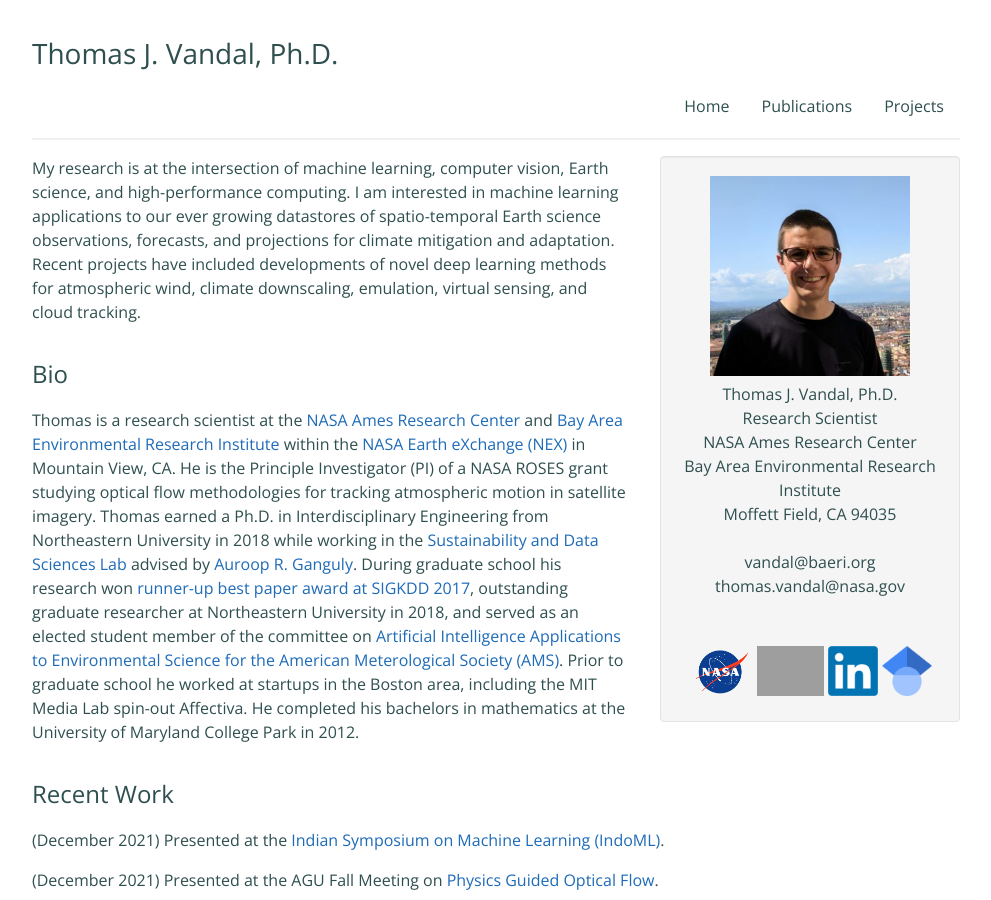
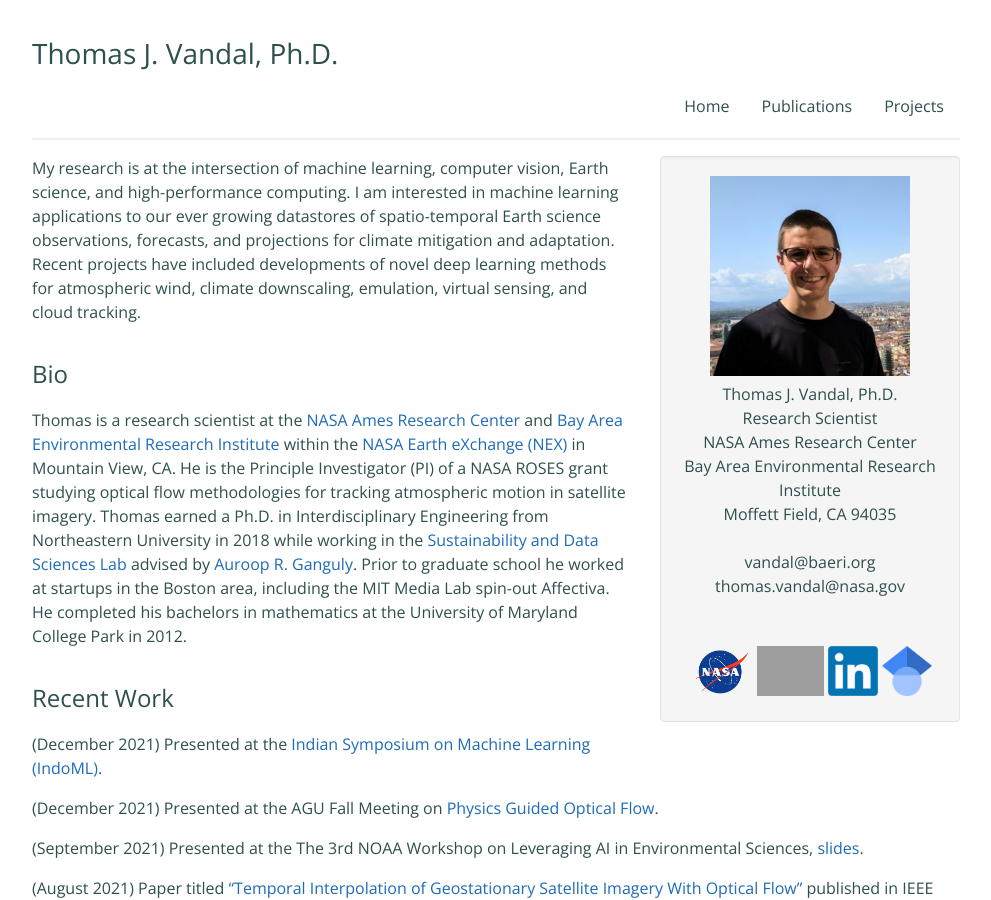
Before and after one commit to tjvandal/tjvandal.github.io, a Jekyll site: the page built from index.md, in a window 1280 px wide and 900 px high. Shown: the whole window, without its empty margins (144-1135 px from the left). Built offline with Jekyll 4.4.1, drawn with Linux system fonts in a browser that asks for light colours; grey boxes are pictures that could not be loaded.

Commit message:
Update index.md

```diff
--- a/index.md
+++ b/index.md
@@ -12,7 +12,7 @@
 
 ## Bio
 
-Thomas is a research scientist at the [NASA Ames Research Center](https://www.nasa.gov/ames/) and [Bay Area Environmental Research Institute](https://baeri.org/) within the [NASA Earth eXchange (NEX)](https://www.nasa.gov/nex) in Mountain View, CA. He is the Principle Investigator (PI) of a NASA ROSES grant studying optical flow methodologies for tracking atmospheric motion in satellite imagery. Thomas earned a Ph.D. in Interdisciplinary Engineering from Northeastern University in 2018 while working in the [Sustainability and Data Sciences Lab](https://web.northeastern.edu/sds/) advised by [Auroop R. Ganguly](https://coe.northeastern.edu/people/ganguly-auroop/). During graduate school his research won [runner-up best paper award at SIGKDD 2017](https://www.kdd.org/awards/view/2017-sigkdd-best-paper-award-winners), outstanding graduate researcher at Northeastern University in 2018, and served as an elected student member of the committee on [Artificial Intelligence Applications to Environmental Science for the American Meterological Society (AMS)](https://www.ametsoc.org/index.cfm/stac/committees/committee-on-artificial-intelligence-applications-to-environmental-science/membership/). Prior to graduate school he worked at startups in the Boston area, including the MIT Media Lab spin-out Affectiva.  He completed his bachelors in mathematics at the University of Maryland College Park in 2012.
+Thomas is a research scientist at the [NASA Ames Research Center](https://www.nasa.gov/ames/) and [Bay Area Environmental Research Institute](https://baeri.org/) within the [NASA Earth eXchange (NEX)](https://www.nasa.gov/nex) in Mountain View, CA. He is the Principle Investigator (PI) of a NASA ROSES grant studying optical flow methodologies for tracking atmospheric motion in satellite imagery. Thomas earned a Ph.D. in Interdisciplinary Engineering from Northeastern University in 2018 while working in the [Sustainability and Data Sciences Lab](https://web.northeastern.edu/sds/) advised by [Auroop R. Ganguly](https://coe.northeastern.edu/people/ganguly-auroop/). Prior to graduate school he worked at startups in the Boston area, including the MIT Media Lab spin-out Affectiva.  He completed his bachelors in mathematics at the University of Maryland College Park in 2012.
 
 ## Recent Work
 <p>(December 2021) Presented at the [Indian Symposium on Machine Learning (IndoML)](https://www.indoml.in).</p>
```
